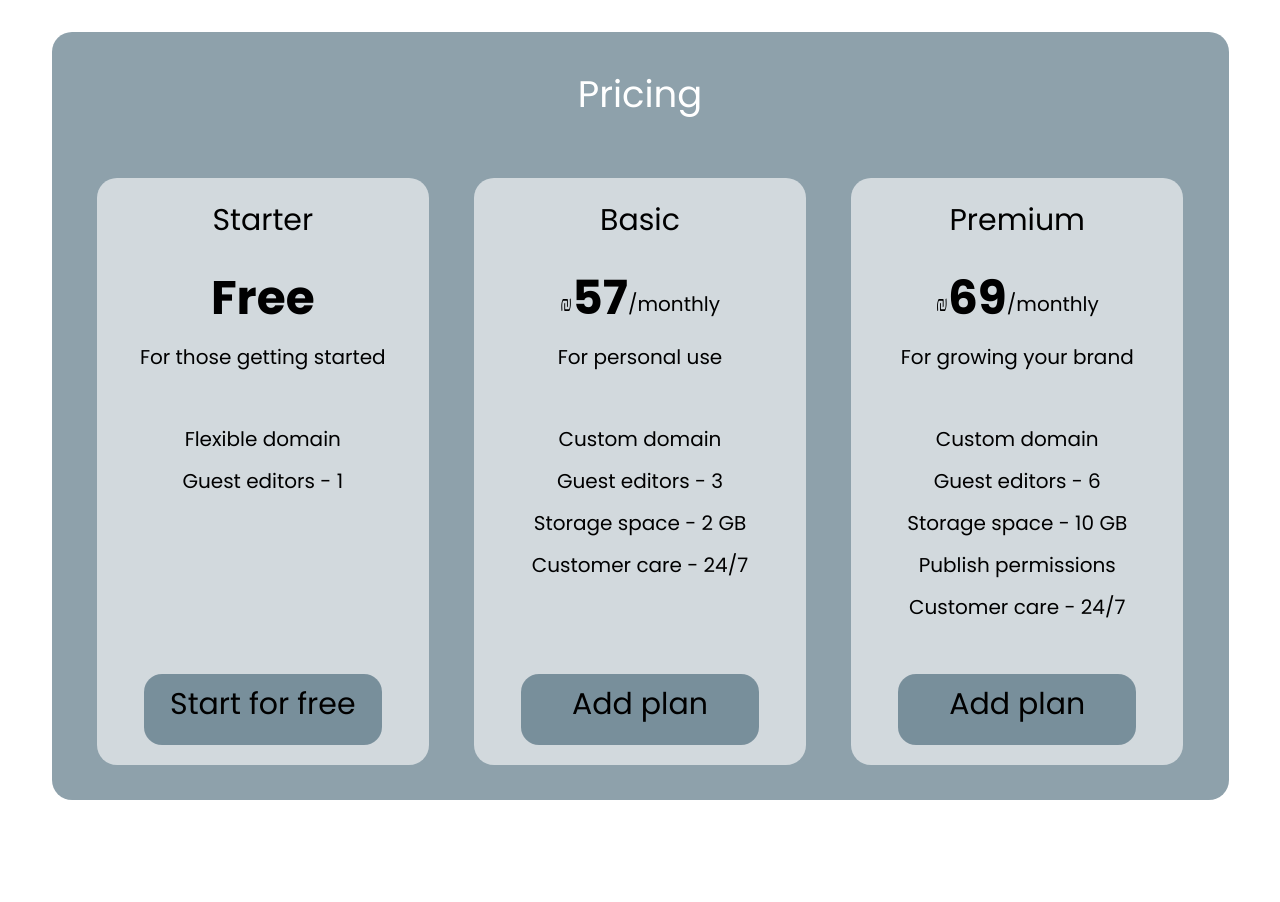
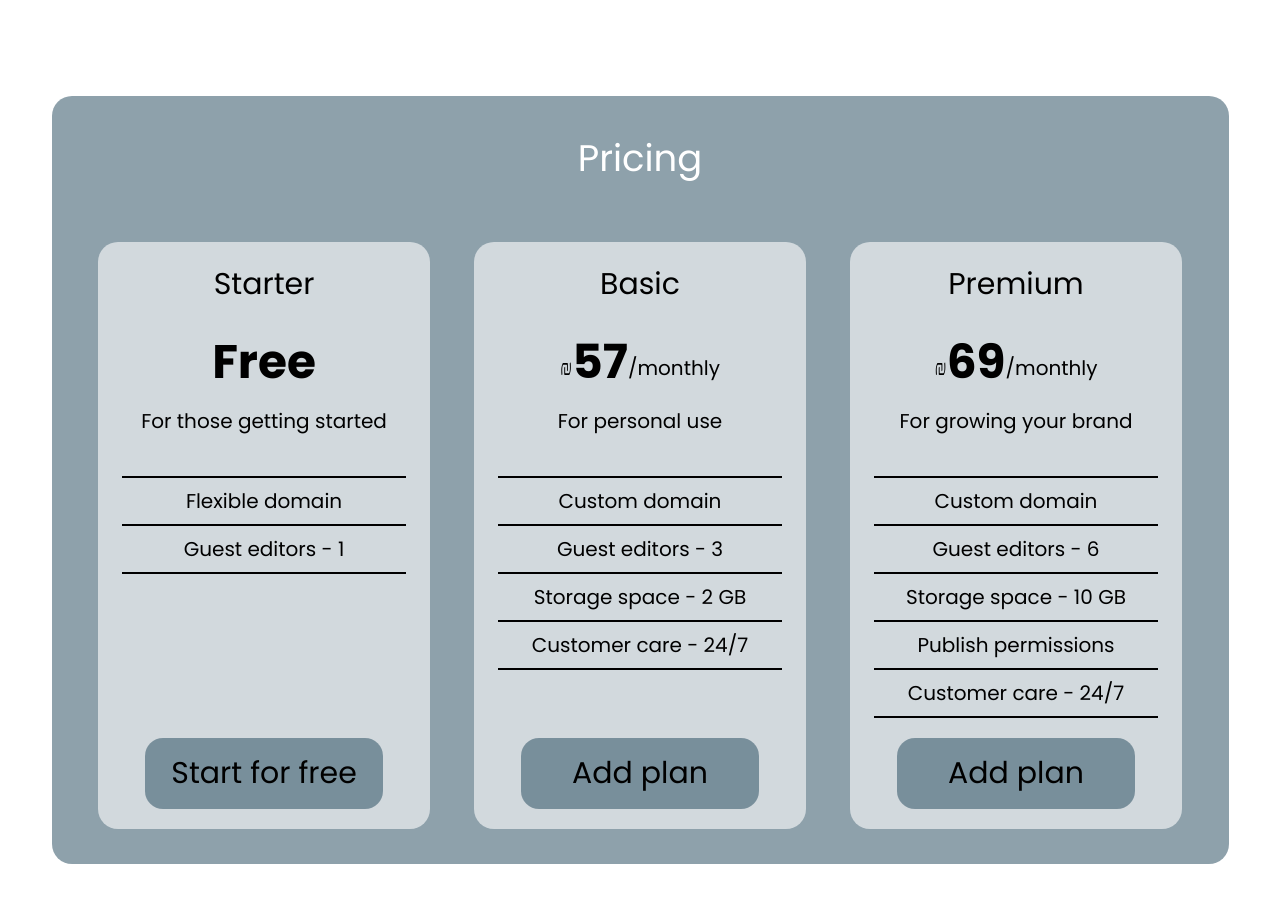
Before and after one commit to webAhead1/flexible, a Vue app: page / in a window 1280 px wide. Shown: the top 902 px of the page. Before the commit the page ends 832 px from the top, so only its background shows below. Built offline with nearby package versions, Linux system fonts and the light colour scheme; the HTML template or start-up script is replaced by a standard one.

Commit message:
adding lines and fixed button issues

```diff
--- a/src/components/Pricing.vue
+++ b/src/components/Pricing.vue
@@ -1,8 +1,8 @@
 <template>
-  <div class="flex justify-center py-8 font-myFont">
+  <div class="flex justify-center py-24 font-myFont">
     <div class="bg-[#2B4F6087] w-[1177px] h-[768px] rounded-[20px]">
       <div class="pricingTxt">Pricing</div>
-      <div class="flex justify-center">
+      <div class="flex justify-center space-x-11">
         <div class="mt-14">
           <PricingCard
             :name="name[0]"
--- a/src/components/PricingCard.vue
+++ b/src/components/PricingCard.vue
@@ -14,12 +14,14 @@
 
         <div class="cardSentence">{{ sentence }}</div>
 
-        <div class="pt-10">
+        <div class="offers">
           <div class="cardOffers" v-for="offer in offers">
-            <!-- <hr class="w-[284px] h-[2px] bg-black border-0" /> -->
+            <hr class="line" />
             {{ offer }}
           </div>
+          <hr class="line" />
         </div>
+
         <!-- Here we should remember witch of the offers the user choose,
            becouse after signing in/up we should give him this offer -->
         <router-link to="/sign-in">
--- a/src/style.css
+++ b/src/style.css
@@ -18,61 +18,20 @@
 .cardSentence {
   @apply flex justify-center pt-2 text-[20px];
 }
+.offers {
+  @apply flex flex-col items-center pt-8;
+}
 .cardOffers {
-  @apply flex justify-center pt-3 text-[20px];
+  @apply flex flex-col items-center  text-[20px];
+}
+.line {
+  @apply my-2 w-[284px] h-[2px] border-[1px] bg-black border-black;
 }
 .cardButton {
-  @apply flex justify-center pt-2 text-[30px] hover:bg-white hover:rounded-[18px] hover:h-[71px] active:bg-gray-100;
+  @apply flex justify-center h-[71px] items-center text-[30px] hover:bg-white hover:rounded-[18px] hover:h-[71px] active:bg-gray-100;
 }
 /* hover:h-16 active:hover:h-[71px] active:hover:pb-1  active:drop-shadow-2xl */
 
 .btnPosition {
   @apply absolute bottom-5 left-[47px];
 }
-.justify-center {
-  justify-content: space-evenly;
-}
-.pricing-card-tooltip_wrapper {
-  color: inherit;
-}
-.pricing-card-tooltip_wrapper {
-  display: -webkit-box;
-  display: -webkit-flex;
-  display: -ms-flexbox;
-  display: flex;
-  width: 14px;
-  height: 14px;
-  -webkit-box-pack: end;
-  -webkit-justify-content: flex-end;
-  -ms-flex-pack: end;
-  justify-content: flex-end;
-  -webkit-box-align: center;
-  -webkit-align-items: center;
-  -ms-flex-align: center;
-  align-items: center;
-  -webkit-box-flex: 0;
-  -webkit-flex: 0 0 auto;
-  -ms-flex: 0 0 auto;
-  flex: 0 0 auto;
-  opacity: 0.65;
-  -webkit-transform: translate(0, 4px);
-  -ms-transform: translate(0, 4px);
-  transform: translate(0, 4px);
-  -webkit-transition: opacity 0.2s;
-  transition: opacity 0.2s;
-  cursor: help;
-}
-.pricing-card-tooltip_icon {
-  width: 12px;
-  height: 12px;
-  -webkit-box-flex: 0;
-  -webkit-flex: 0 0 auto;
-  -ms-flex: 0 0 auto;
-  flex: 0 0 auto;
-}
-img {
-  border: 0;
-  vertical-align: middle;
-  display: inline-block;
-  max-width: 100%;
-}
```
